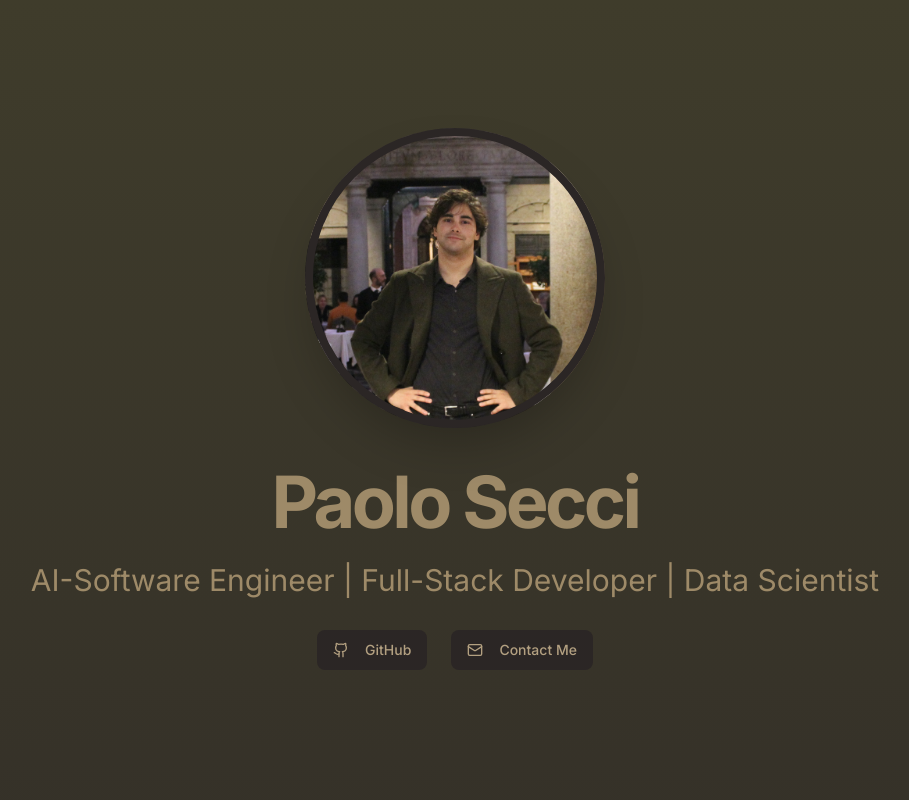
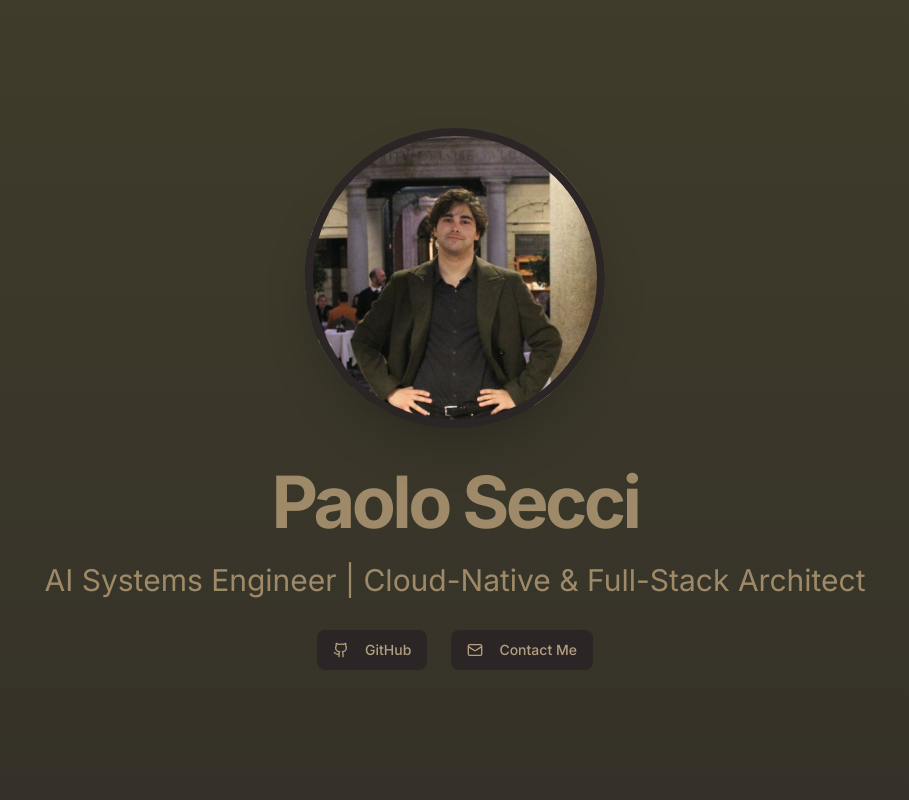
Before and after one commit to paolosecci/portfolio2026, a Next.js app: page / in a window 1280 px wide. Shown: the top 800 px of the page, without its empty margins (185-1094 px from the left). Built offline with nearby package versions, Linux system fonts and the light colour scheme.

Commit message:
updated wording of title to reflect targeted positions

```diff
--- a/src/app/page.tsx
+++ b/src/app/page.tsx
@@ -33,7 +33,7 @@ export default function Home() {
               Paolo Secci
             </h1>
             <p className="text-2xl md:text-3xl text-[#9e8a68] mb-8 max-w-4xl mx-auto">
-              AI-Software Engineer | Full-Stack Developer | Data Scientist
+              AI Systems Engineer | Cloud-Native & Full-Stack Architect
             </p>
             <div className="flex flex-wrap justify-center gap-6 mb-12">
               <Button size="lg" className="bg-[#2b2625] hover:bg-[#2b291b]/90 text-[#b3a081]" asChild>
```
